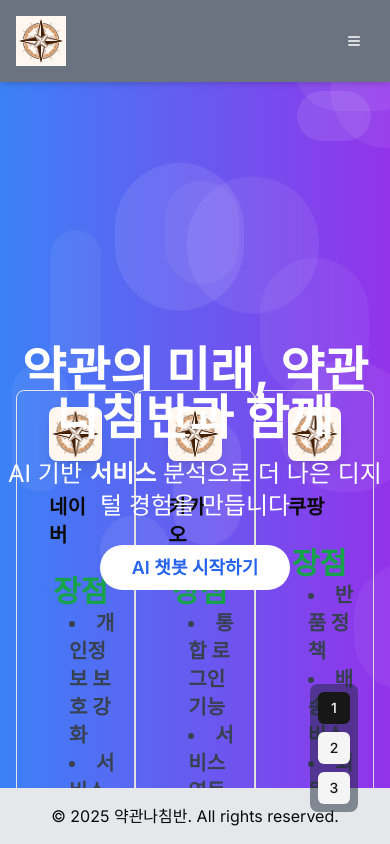
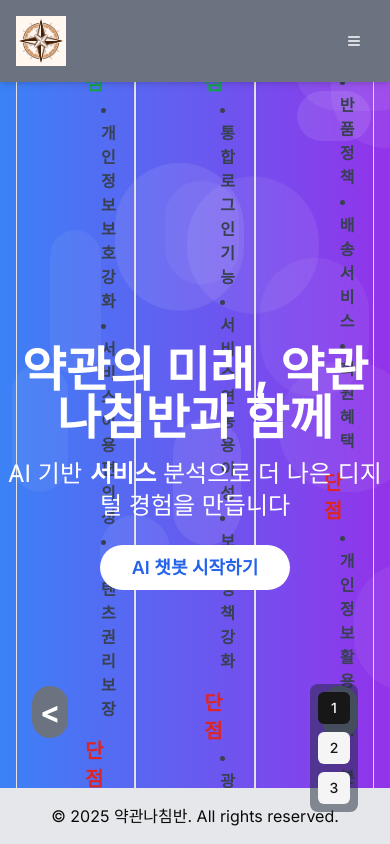
Before and after one commit to cooom0470/TermCompass_UI, a Next.js app: page / in a window 390 px wide. Built offline with nearby package versions, Linux system fonts and the light colour scheme.

Commit message:
style: 글씨 크기 및 화면 구성 정리

```diff
--- a/app/components/ServicesSection.tsx
+++ b/app/components/ServicesSection.tsx
@@ -1,7 +1,7 @@
 import { Card, CardContent, CardDescription, CardHeader, CardTitle } from "@/components/ui/card"
 import { Shield, Search, FileText, Bot } from 'lucide-react'
 import TopWebsites from "@/app/components/TopWebsites";
-import {topWebsites} from "@/app/components/TopWebsites";
+import { topWebsites } from "@/app/components/TopWebsites";
 import { useState } from "react";
 
 const services = [
@@ -48,7 +48,7 @@ export default function ServicesSection() {
     <section className="h-full py-16 bg-gray-100 flex items-center">
       <div className="container mx-auto px-4">
         <h1 className="text-3xl font-bold text-center mb-8">
-          사이트들의 약관의 평가를 한눈에!!
+          사이트들의 약관의 평가를 한눈에!
           <div className="py-12">
             <div className="relative overflow-hidden">
               {/* 슬라이드 컨테이너 */}
@@ -61,7 +61,7 @@ export default function ServicesSection() {
                 {topWebsites.map((website, index) => (
                     <div
                         key={index}
-                        className="w-1/3 flex-shrink-0 p-4 border rounded-lg shadow-md"
+                        className="w-1/3 flex-shrink-0 p-4 pl-12 border rounded-lg shadow-md"
 
                     >
                       <div className="flex flex-col md:flex-row items-center justify-between gap-8 px-4 mb-4">
@@ -78,14 +78,14 @@ export default function ServicesSection() {
 
                       </div>
 
-                      <h4 className="text-3xl text-left ml-5 font-semibold text-green-600 ">장점</h4>
-                      <ul className="text-xl text-left ml-9 list-disc list-inside text-gray-700">
+                      <h4 className="text-xl text-left ml-5 font-semibold text-green-600 ">장점</h4>
+                      <ul className="text-base text-left ml-9 list-disc list-inside text-gray-700">
                         {website.benefits.map((benefit, i) => (
                             <li key={i}>{benefit}</li>
                         ))}
                       </ul>
-                      <h4 className="text-3xl text-left ml-5 font-semibold text-red-600 mt-4">단점</h4>
-                      <ul className="text-xl text-left ml-9 list-disc list-inside text-gray-700">
+                      <h4 className="text-xl text-left ml-5 font-semibold text-red-600 mt-4">단점</h4>
+                      <ul className="text-base text-left ml-9 list-disc list-inside text-gray-700">
                       {website.drawbacks.map((drawback, i) => (
                             <li key={i}>{drawback}</li>
                         ))}
@@ -95,24 +95,23 @@ export default function ServicesSection() {
               </div>
               <button
                   onClick={prevSlide}
-                  className="absolute top-1/2 left-4 transform -translate-y-1/2 bg-gray-800 text-white p-2 rounded-full"
+                  className="absolute top-1/2 left-4 transform -translate-y-1/2 bg-gray-500 text-white p-2 rounded-full"
               >
                 &lt;
               </button>
               <button
                   onClick={nextSlide}
-                  className="absolute top-1/2 right-4 transform -translate-y-1/2 bg-gray-800 text-white p-2 rounded-full"
+                  className="absolute top-1/2 right-4 transform -translate-y-1/2 bg-gray-500 text-white p-2 rounded-full"
               >
                 &gt;
               </button>
-
             </div>
           </div>
         </h1>
         <h2 className="text-3xl font-bold text-center mb-8">약관나침반 서비스</h2>
-        <div className="grid grid-cols-1 md:grid-cols-2 lg:grid-cols-4 gap-6">
+        <div className="grid grid-cols-1 md:grid-cols-2 lg:grid-cols-4 gap-6 mb-20">
           {services.map((service, index) => (
-              <Card key={index}>
+              <Card key={index} className="mb-20">
                 <CardHeader>
                   <service.icon className="w-12 h-12 mb-4 text-blue-600"/>
                   <CardTitle>{service.title}</CardTitle>
--- a/app/components/TopWebsites.tsx
+++ b/app/components/TopWebsites.tsx
@@ -21,18 +21,17 @@ export const topWebsites = [
     link: '/site-analysis/coupang.com'
   },
   {
-    name: '쿠ddfdsfsd팡',
-    benefits: ['반품 정책', '배송 서비스', '회원 혜택'],
-    drawbacks: ['개인정보 활용 범위', '분쟁 해결 절차', '가격 정책 변경'],
-    link: '/site-analysis/coupang.com'
+      name: '배달의민족',
+      benefits: ['주문 취소 및 환불 정책', '고객 리뷰 시스템', '개인정보 보호 정책'],
+      drawbacks: ['가격 정책 변경 권한', '배달 지연에 대한 책임 제한', '분쟁 해결 절차'],
+      link: 'baemin.com',
   },
   {
-    name: '쿠sdfsd팡',
-    benefits: ['반품 정책', '배송 서비스', '회원 혜택'],
-    drawbacks: ['개인정보 활용 범위', '분쟁 해결 절차', '가격 정책 변경'],
-    link: '/site-analysis/coupang.com'
-  }
-  ,
+      name: '당근마켓',
+      benefits: ['지역 기반 거래 시스템', '사용자 간 직거래 지원', '간편한 판매글 등록'],
+      drawbacks: ['거래 사기 책임 제한', '개인정보 노출 위험', '분쟁 중재 한계'],
+      domain: 'daangn.com',
+  },
   {
     name: '쿠sdfsd팡',
     benefits: ['반품 정책', '배송 서비스', '회원 혜택'],
--- a/app/review-request/page.tsx
+++ b/app/review-request/page.tsx
@@ -93,7 +93,7 @@ export default function ReviewRequest() {
 
   return (
     <Layout>
-      <div className="flex h-[calc(100vh-8rem)]">
+      <div className="flex h-[calc(100vh-8rem)] p-4">
         {user && (
           <div className="w-64 flex-shrink-0">
             <ReviewSidebar onSelectReview={handleSelectReview} selectedReviewId={selectedReviewId} />
```
